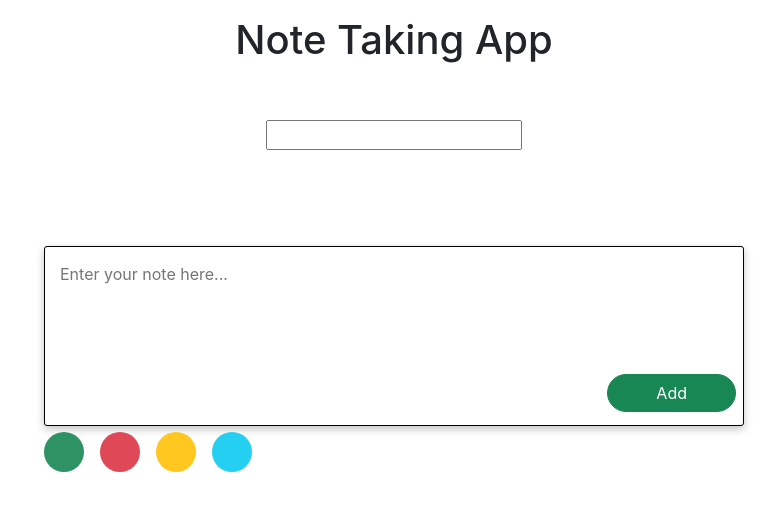
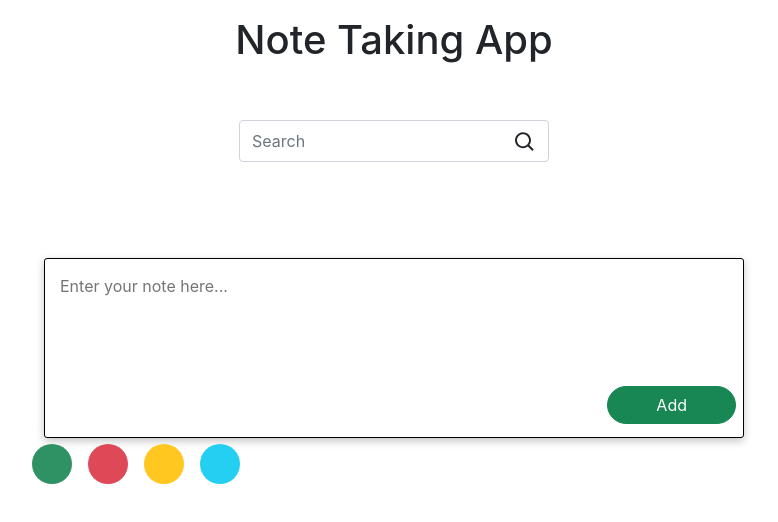
Before and after one commit to sunaycansev/Redux-Note-Taking-App, a React (Create React App) app: page / in a window 1280 px wide. Shown: the top 522 px of the page, without its empty margins (246-1024 px from the left). Built offline with nearby package versions, Linux system fonts and the light colour scheme; no server answers.

Commit message:
add filter func

```diff
--- a/src/components/Filter/index.js
+++ b/src/components/Filter/index.js
@@ -1,9 +1,31 @@
 import "./_Filter.scss";
+import { useEffect, useState } from "react";
+import { useSelector, useDispatch } from "react-redux";
+import { changeSearchValue, filteredItems } from "../../redux/notes/notesSlice";
+import { BiSearch } from "react-icons/bi";
 
 const Filter = () => {
+  const [searchValue, setSearchValue] = useState("");
+  const dispatch = useDispatch();
+  console.log("filteredItem in filter component", filteredItems);
+  useEffect(() => {
+    dispatch(changeSearchValue(searchValue));
+  }, [dispatch, searchValue]);
+
   return (
-    <div className="container d-flex justify-content-center my-5">
-      <input type="text" />
+    <div className="container d-flex justify-content-center my-5 input-group">
+      <div className="form-outline position-relative">
+        <input
+          placeholder="Search"
+          className="form-control pe-5 py-2"
+          type="text"
+          value={searchValue}
+          onChange={(e) => setSearchValue(e.target.value)}
+        />
+        <div className="icon position-absolute top-50 end-0 translate-middle">
+          <BiSearch className="fs-4" />
+        </div>
+      </div>
     </div>
   );
 };
--- a/src/components/Form/index.js
+++ b/src/components/Form/index.js
@@ -21,7 +21,7 @@ const Form = () => {
     setValue("");
   };
   return (
-    <div className="d-flex justify-content-center align-items-center">
+    <div className=" container d-flex justify-content-center align-items-center ">
       <form onSubmit={handleSubmit}>
         <div
           className="my-3 container position-relative my-5"
@@ -36,7 +36,7 @@ const Form = () => {
             placeholder="Enter your note here..."
           />
 
-          <span className="position-absolute  start-10 d-flex justify-content-center align-items-center">
+          <div className="position-absolute  start-0 d-flex justify-content-center align-items-center ">
             <div
               className="rounded-circle bg-success color-btn me-3 border-0"
               onClick={(e) => setColor("success")}
@@ -53,7 +53,7 @@ const Form = () => {
               className="rounded-circle bg-info color-btn border-0"
               onClick={(e) => setColor("info")}
             ></div>
-          </span>
+          </div>
           <button
             type="submit"
             className="btn btn-success rounded-pill px-5 add-button position-absolute bottom-5 start-5"
--- a/src/components/NoteList/index.js
+++ b/src/components/NoteList/index.js
@@ -8,8 +8,12 @@ import {
 } from "../../redux/notes/notesServices";
 import LoadingSpinner from "../LoadingSpinner";
 import { FiX } from "react-icons/fi";
+import { filteredItems } from "../../redux/notes/notesSlice";
 const NoteList = () => {
-  const items = useSelector((state) => state.notes.items);
+  const items = useSelector(filteredItems);
+  useEffect(() => {
+    console.log(items);
+  }, [items]);
   const isLoading = useSelector((state) => state.notes.isLoading);
 
   const dispatch = useDispatch();
@@ -39,15 +43,27 @@ const NoteList = () => {
         {items.map((item) => (
           <React.Fragment key={item.id}>
             <div
-              className={`col  border border-1 d-flex justify-content-around align-items-center mx-5 position-relative bg-${item.color}`}
+              className={`col d-flex justify-content-center align-items-center   border border-1 mb-3 rounded rounded-3   mx-5  bg-${item.color}`}
             >
-              <p className="p-5 border-1 border border-danger ">{item.title}</p>
-              <button
-                onClick={() => handleDelete(item.id)}
-                className="position-absolute top-0 end-0 btn btn-sm"
-              >
-                <FiX className="display-6" />
-              </button>
+              <div className={`card border-0 bg-${item.color}`}>
+                <div className={`card-body bg-${item.color}`}>
+                  <p
+                    className={` text-center card-text fs-4 font-monospace bg-${item.color}`}
+                  >
+                    {item.title}
+                  </p>
+                </div>
+                <div className={`card-footer border-0 bg-${item.color}`}>
+                  <div className="delete border border-1 d-flex flex-column">
+                    <button
+                      onClick={() => handleDelete(item.id)}
+                      className=" top-0 end-0 btn btn-sm btn-outline-dark"
+                    >
+                      <FiX className="fs-2" />
+                    </button>
+                  </div>
+                </div>
+              </div>
             </div>
           </React.Fragment>
         ))}
@@ -58,5 +74,4 @@ const NoteList = () => {
 export default NoteList;
 
 // TODO => single note çekilip modal ile default valular gösterilecek ve kişi orada değiiklik yaptıgında update atabilecek
-// TODO => filtered list oluşturuluacak bi filtremele search inputu içindeki değere göre yapılacak ve listeleme filteredList'e göre yapılacak
 // TODO => stil düzenlemeleri yapılacak
--- a/src/redux/notes/notesSlice.js
+++ b/src/redux/notes/notesSlice.js
@@ -9,12 +9,17 @@ const initialState = {
   items: [],
   isLoading: false,
   isLoadingWhilePost: false,
+  searchValue: "",
 };
 
 export const notesSlice = createSlice({
   name: "notes",
   initialState,
-  reducers: {},
+  reducers: {
+    changeSearchValue: (state, action) => {
+      state.searchValue = action.payload;
+    },
+  },
   extraReducers: {
     // get Notes from db
     [getNotesAsync.pending]: (state) => {
@@ -55,5 +60,13 @@ export const notesSlice = createSlice({
     },
   },
 });
-
+export const filteredItems = (state) => {
+  if (state.notes.searchValue === "") {
+    return state.notes.items;
+  }
+  return state.notes.items.filter((item) =>
+    item.title.includes(state.notes.searchValue)
+  );
+};
+export const { changeSearchValue } = notesSlice.actions;
 export default notesSlice.reducer;
```
